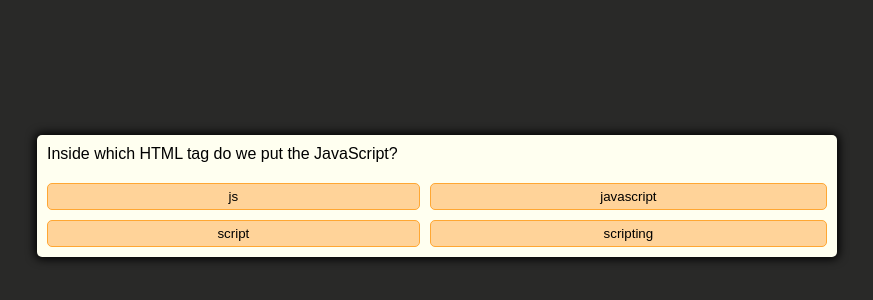
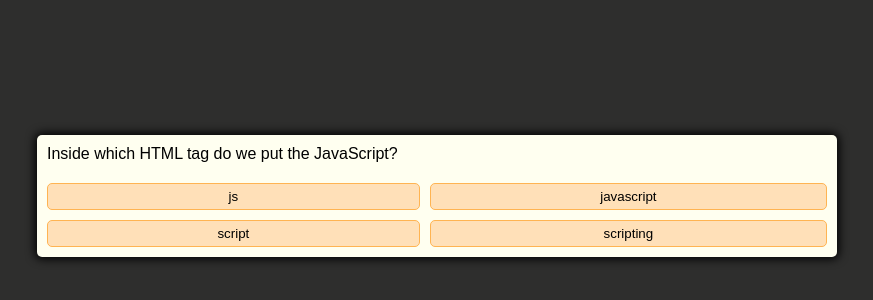
Before and after one commit to SophieKoenig/simpleQuiz, a plain HTML site: page index.html in a window 1280 px wide. Shown: the part 204-504 px from the top of the page, without its empty margins (203-1076 px from the left). Drawn offline with Linux system fonts and the light colour scheme.

Commit message:
colorChange

```diff
--- a/style/style.css
+++ b/style/style.css
@@ -19,7 +19,7 @@ body {
   align-items: center;
   width: 100vw;
   height: 100vh;
-  background-color: hsl(var(--hue), 1%, 16%);
+  background-color: hsl(var(--hue), 1%, 18%);
   /*by default hue is depended on "--hue-neutral"*/
 }
 
@@ -48,8 +48,8 @@ body.wrong {
 
 .btn {
   --hue: var(--hue-neutral);
-  background-color: hsl(var(--hue), 100%, 80%);
-  border: 1px solid hsl(var(--hue), 100%, 60%);
+  background-color: hsl(var(--hue), 100%, 86%);
+  border: 1px solid hsl(var(--hue), 100%, 66%);
   border-radius: 5px;
   padding: 5px 10px;
   color: black;
```
